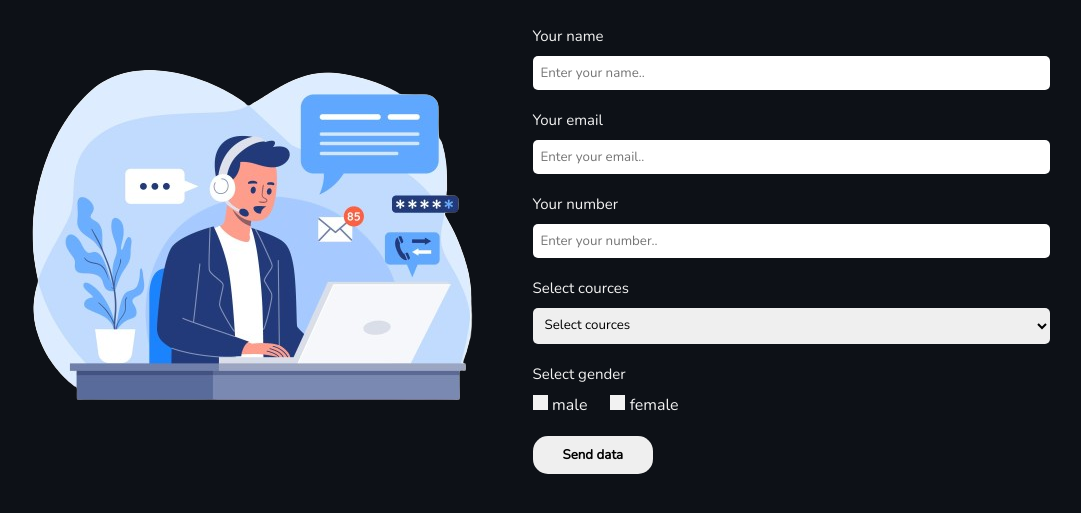
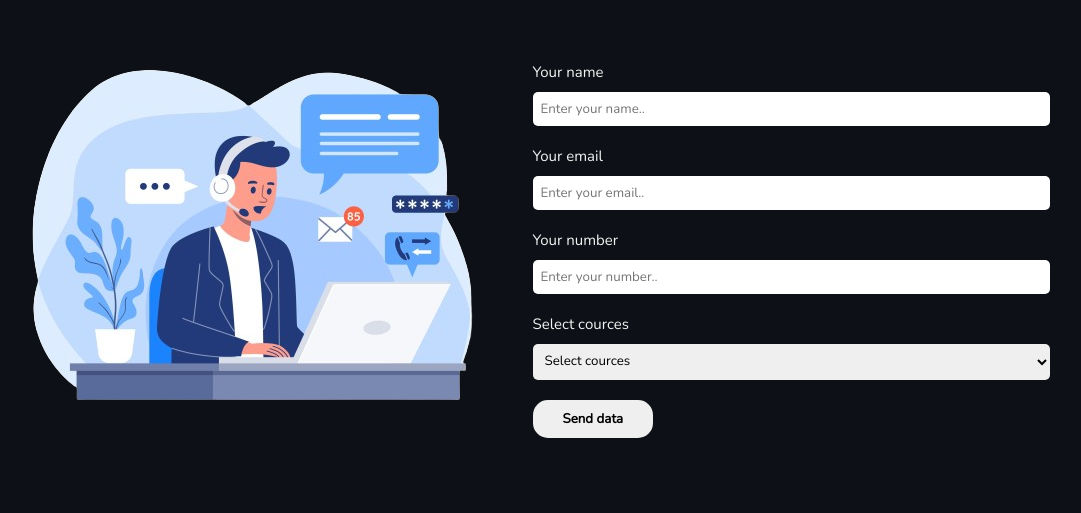
Before and after one commit to Ibravomilano/info, a plain HTML site: page index.html in a window 1280 px wide. Shown: the part 201-714 px from the top of the page, without its empty margins (115-1196 px from the left). Drawn offline with nearby package versions, Linux system fonts and the light colour scheme.

Commit message:
Update index.html

```diff
--- a/index.html
+++ b/index.html
@@ -49,14 +49,7 @@
 
             </select>
 
-            <span>Select gender</span>
-            <div class="gender">
-                <input type="radio" name="gender" id="male" value="male">
-                <label for="male">male</label>
 
-                <input type="radio" name="gender" id="female" value="female">
-                <label for="female">female</label>
-            </div>
 
             <input type="submit" value="Send data" class="btn" name="send">
 
```
